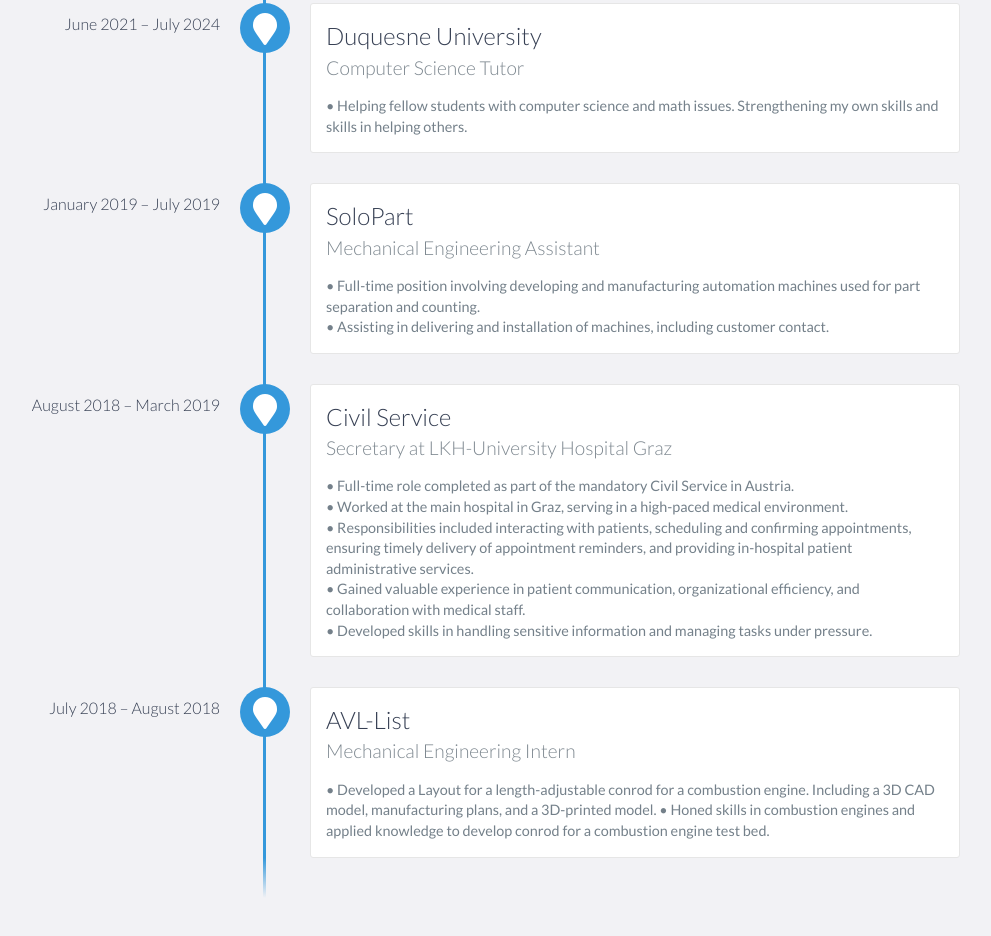
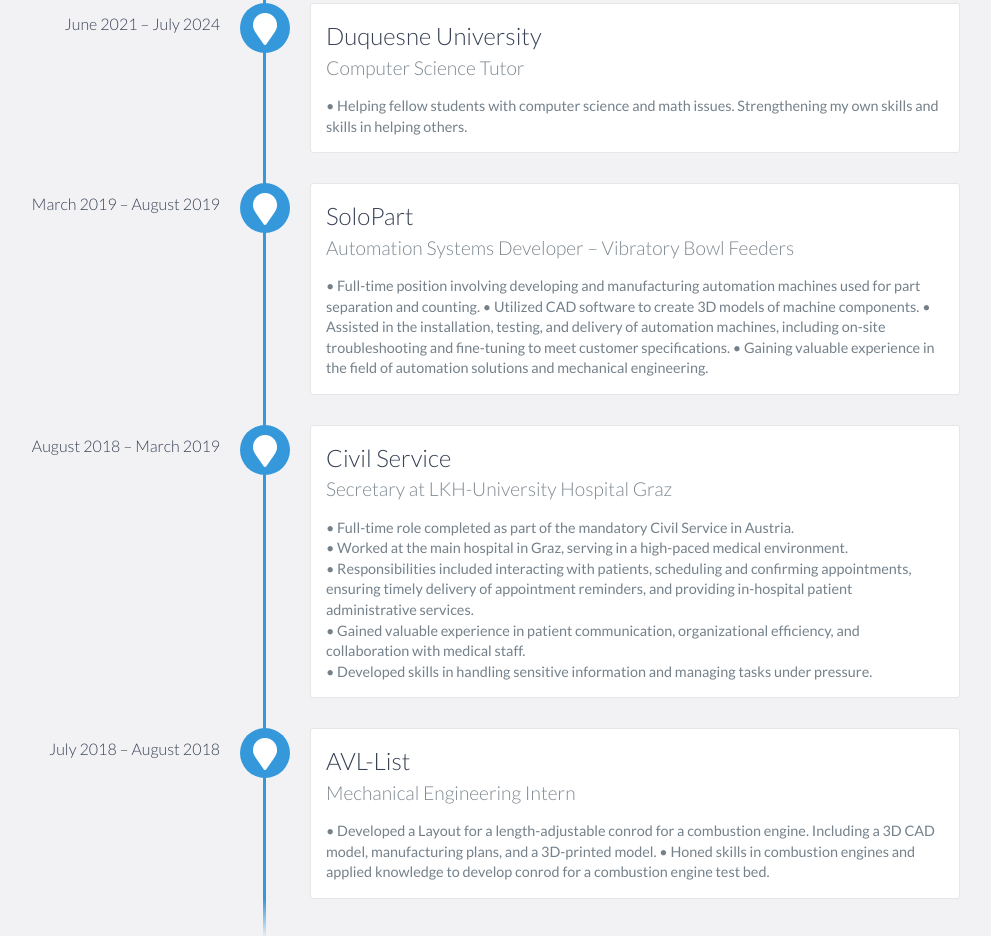
Before and after one commit to hopfinjo/hopfinjo.github.io, a website: page index.html in a window 1280 px wide. Shown: the part 1984-2920 px from the top of the page, without its empty margins (180-1171 px from the left). Drawn offline with nearby package versions, Linux system fonts and the light colour scheme.

Commit message:
Update index.html

```diff
--- a/index.html
+++ b/index.html
@@ -153,12 +153,14 @@
                     • Helping fellow students with computer science and math issues. Strengthening my own skills and skills in helping others.
                 </p>
             </div>
-            <div data-date="January 2019 – July 2019">
+            <div data-date="March 2019 – August 2019">
                 <h3>SoloPart</h3>
-                <h4>Mechanical Engineering Assistant</h4>
+                <h4>Automation Systems Developer – Vibratory Bowl Feeders</h4>
                 <p>
-                    • Full-time position involving developing and manufacturing automation machines used for part separation and counting.<br>
-                    • Assisting in delivering and installation of machines, including customer contact.
+                    • Full-time position involving developing and manufacturing automation machines used for part separation and counting.
+                    • Utilized CAD software to create 3D models of machine components.
+                    • Assisted in the installation, testing, and delivery of automation machines, including on-site troubleshooting and fine-tuning to meet customer specifications.
+                    • Gaining valuable experience in the field of automation solutions and mechanical engineering.
                 </p>
             </div>
             <div data-date="August 2018 – March 2019">
```
